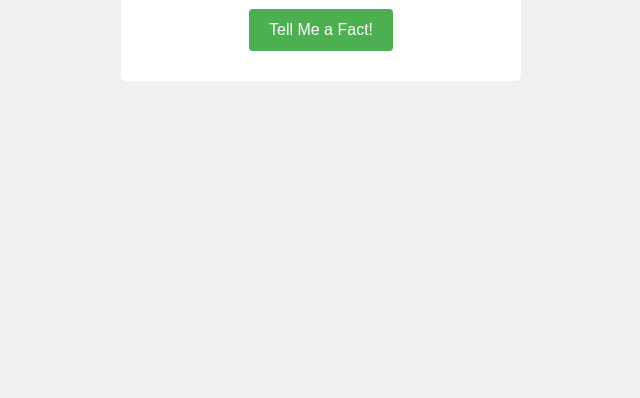
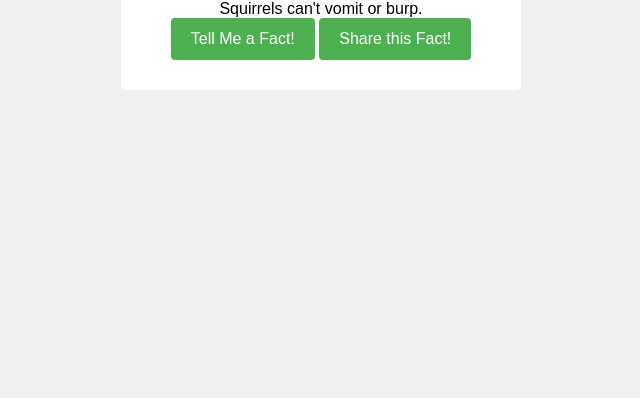
Before and after one commit to RajSurve07/Fun-Animal-facts, a plain HTML site: page index.html in a window 1280 px wide. Shown: the part 418-816 px from the top of the page, without its empty margins (319-959 px from the left). Drawn offline with Linux system fonts and the light colour scheme.

Commit message:
Update index.html

```diff
--- a/index.html
+++ b/index.html
@@ -13,6 +13,7 @@
             <!-- Fact will be displayed here -->
         </div>
         <button id="generate-fact">Tell Me a Fact!</button>
+        <button id="share-fact">Share this Fact!</button>
     </div>
     <script src="script.js"></script>
 </body>
```
